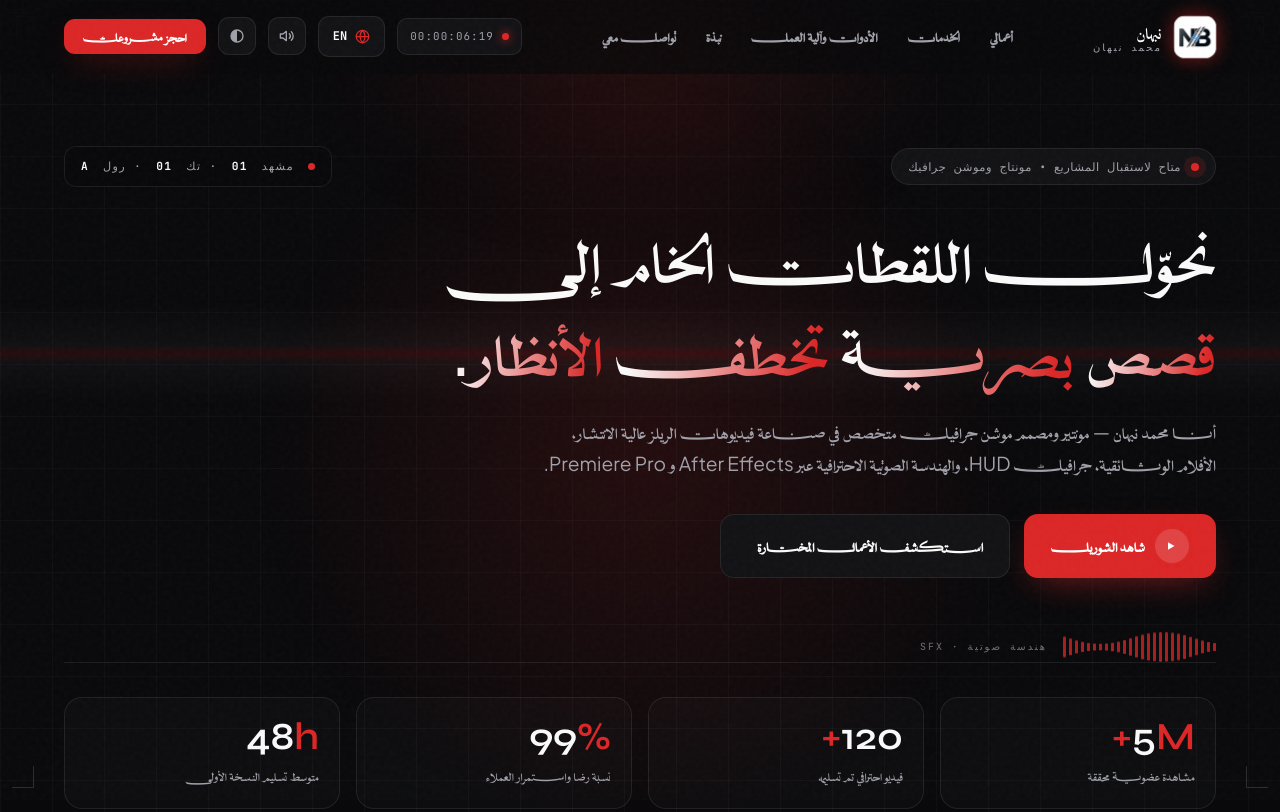
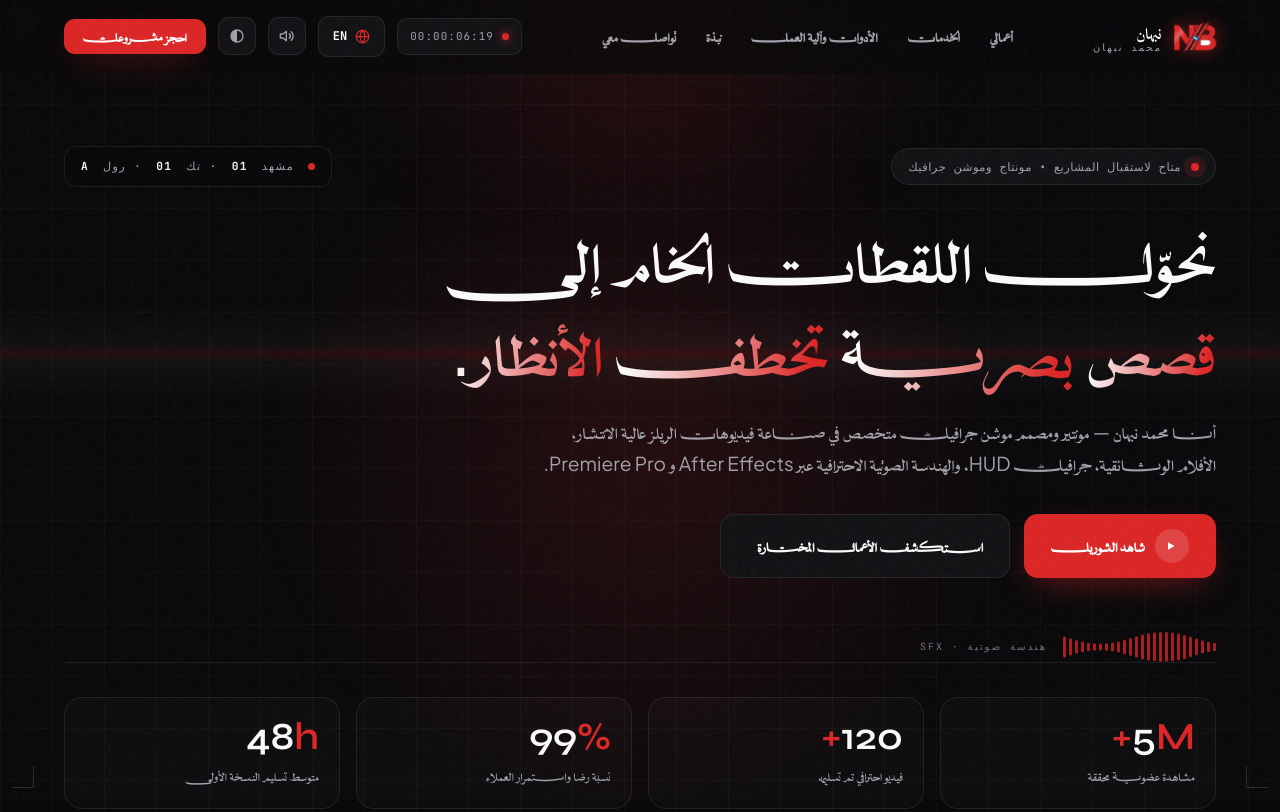
Before and after one commit to nabhanvideoeditor/nabhanvideoeditor.github.io, a plain HTML site: page index.html in a window 1280 px wide. Shown: the top 812 px of the page. Drawn offline with Linux system fonts and the light colour scheme.

Commit message:
Logo: transparent theme-colored mark (no white chip), per-theme accents, gleam animation

```diff
--- a/css/style.css
+++ b/css/style.css
@@ -224,26 +224,31 @@ input, textarea, select { font: inherit; }
 }
 
 .brand { display: flex; align-items: center; gap: 12px; }
-.brand-logo-wrap { position: relative; display: block; width: 42px; height: 42px; flex-shrink: 0; animation: logo-glow 4.4s ease-in-out infinite, logo-breathe 4.4s ease-in-out infinite; }
-.brand-logo { width: 42px; height: 42px; border-radius: 12px; display: block; transition: transform .35s cubic-bezier(.2,.8,.2,1); }
-.brand:hover .brand-logo { transform: translateY(-2px) scale(1.07); }
+.brand-logo-wrap { position: relative; display: block; width: 42px; height: 42px; flex-shrink: 0; transition: transform .35s cubic-bezier(.2,.8,.2,1); animation: logo-glow 4.4s ease-in-out infinite; }
+.brand:hover .brand-logo-wrap { transform: translateY(-2px) scale(1.06); }
+.brand-logo-anim { position: absolute; inset: 0; display: block; animation: logo-breathe 4.4s ease-in-out infinite; }
+.logo-layer { position: absolute; inset: 0; display: block; }
+.logo-base { background: url("../assets/img/logo-base.png") center / contain no-repeat; }
+.logo-letters {
+  background: url("../assets/img/logo-letters-cinema.png") center / contain no-repeat;
+}
+html[data-theme="studio"]    .logo-letters { background-image: url("../assets/img/logo-letters-studio.png"); }
+html[data-theme="midnight"]  .logo-letters { background-image: url("../assets/img/logo-letters-midnight.png"); }
+html[data-theme="emerald"]   .logo-letters { background-image: url("../assets/img/logo-letters-emerald.png"); }
+html[data-theme="royal"]     .logo-letters { background-image: url("../assets/img/logo-letters-royal.png"); }
+html[data-theme="editorial"] .logo-letters { background-image: url("../assets/img/logo-letters-editorial.png"); }
 .brand-logo-shine {
-  position: absolute; inset: 0; border-radius: 12px; pointer-events: none;
-  background: linear-gradient(115deg, transparent 30%, rgba(255,255,255,.7) 50%, transparent 70%);
-  background-size: 280% 280%;
-  -webkit-mask-image: url("../assets/img/logo-badge.png");
-  mask-image: url("../assets/img/logo-badge.png");
-  -webkit-mask-size: contain; mask-size: contain;
-  -webkit-mask-repeat: no-repeat; mask-repeat: no-repeat;
-  -webkit-mask-position: center; mask-position: center;
+  position: absolute; inset: 0; pointer-events: none;
+  background: url("../assets/img/logo-shine.png") center / contain no-repeat;
   mix-blend-mode: screen;
+  opacity: 0;
   animation: logo-shine 4.4s ease-in-out infinite;
 }
 @keyframes logo-shine {
-  0% { background-position: 135% 0; opacity: 0; }
-  20% { opacity: 1; }
-  60% { background-position: -35% 0; opacity: 1; }
-  100% { background-position: -35% 0; opacity: 0; }
+  0% { opacity: 0; }
+  28% { opacity: .95; }
+  62% { opacity: .22; }
+  100% { opacity: 0; }
 }
 @keyframes logo-glow {
   0%, 100% { filter: drop-shadow(0 0 0 color-mix(in srgb, var(--accent) 0%, transparent)); }
@@ -819,7 +824,7 @@ html[lang="ar"] .form-success h3 { font-weight: 600; }
 .loader { position: fixed; inset: 0; z-index: 100; background: var(--bg); display: flex; flex-direction: column; align-items: center; justify-content: center; gap: 20px; transition: opacity .55s ease, visibility .55s; }
 .loader.is-done { opacity: 0; visibility: hidden; }
 .loader-clap { width: 64px; height: 40px; position: relative; }
-.loader-logo { width: 88px; height: 88px; border-radius: 22px; animation: loader-logo-in .9s cubic-bezier(.2,.8,.2,1) both, loader-logo-float 3.4s ease-in-out .9s infinite; }
+.loader-logo { position: relative; display: block; width: 88px; height: 88px; animation: loader-logo-in .9s cubic-bezier(.2,.8,.2,1) both, loader-logo-float 3.4s ease-in-out .9s infinite; }
 @keyframes loader-logo-in { from { opacity: 0; transform: scale(.7) translateY(12px); } to { opacity: 1; transform: none; } }
 @keyframes loader-logo-float { 0%, 100% { transform: translateY(0); } 50% { transform: translateY(-6px); } }
 .loader-clap::before { content: ""; position: absolute; inset: 0; background: var(--surface); border: 1px solid var(--line-strong); border-radius: 8px; }
--- a/index.html
+++ b/index.html
@@ -51,8 +51,8 @@
   <link rel="preconnect" href="https://fonts.gstatic.com" crossorigin>
   <link href="https://fonts.googleapis.com/css2?family=Cairo:wght@400;600;700;800;900&family=Tajawal:wght@400;500;700;800&family=JetBrains+Mono:wght@400;500;700&family=Plus+Jakarta+Sans:wght@400;500;600;700&family=Syne:wght@600;700;800&display=swap" rel="stylesheet">
 
-  <link rel="icon" type="image/png" href="assets/img/logo-badge.png">
-  <link rel="apple-touch-icon" href="assets/img/logo-badge.png">
+  <link rel="icon" type="image/png" href="assets/img/logo-badge-dark.png">
+  <link rel="apple-touch-icon" href="assets/img/logo-badge-dark-256.png">
   <link rel="stylesheet" href="css/style.css">
   <noscript><style>.loader{display:none}</style></noscript>
 </head>
@@ -60,7 +60,10 @@
 
   <!-- شاشة البداية -->
   <div class="loader" id="loader" aria-hidden="true">
-    <img class="loader-logo" src="assets/img/logo-badge.png" alt="Nabhan" width="88" height="88">
+    <span class="loader-logo" aria-hidden="true">
+      <span class="logo-layer logo-base"></span>
+      <span class="logo-layer logo-letters"></span>
+    </span>
     <div class="loader-title">NABHAN &bull; VIDEO EDITOR</div>
     <div class="loader-bar"><span></span></div>
   </div>
--- a/js/main.js
+++ b/js/main.js
@@ -162,8 +162,11 @@
       + '<div class="header-inner">'
       +   '<a class="brand" href="#top" aria-label="' + esc(brand) + '">'
       +     '<span class="brand-logo-wrap">'
-      +       '<img class="brand-logo" src="assets/img/logo-badge.png" alt="' + esc(brand) + ' logo" width="42" height="42">'
-      +       '<span class="brand-logo-shine" aria-hidden="true"></span>'
+      +       '<span class="brand-logo-anim">'
+      +         '<span class="logo-layer logo-base" aria-hidden="true"></span>'
+      +         '<span class="logo-layer logo-letters" aria-hidden="true"></span>'
+      +         '<span class="brand-logo-shine" aria-hidden="true"></span>'
+      +       '</span>'
       +     '</span>'
       +     '<span class="brand-text">'
       +       '<span class="brand-name">' + esc(brand) + '</span>'
@@ -1283,8 +1286,12 @@
   }
 
   document.addEventListener('DOMContentLoaded', function () {
-    document.documentElement.style.setProperty('--accent', S.meta.accent || '#DC2626');
-    document.documentElement.style.setProperty('--accent-dark', S.meta.accentDark || '#991B1B');
+    /* الأكسسنت الافتراضي من content.js — بيتحط في :root عشان الستايلات
+       (html[data-theme="..."]) تفضل فوقه، والألون المحفوظة تفضل فوق الكل */
+    var st = document.createElement('style');
+    st.textContent = ':root{--accent:' + (S.meta.accent || '#DC2626')
+      + ';--accent-dark:' + (S.meta.accentDark || '#991B1B') + '}';
+    document.head.appendChild(st);
     applyPalette(savedPalette());
     renderAll();
     bindGlobalSounds();
```
Also changed, not shown: admin.html (+1 -1 lines), assets/img/logo-badge-256.png (deleted), assets/img/logo-badge-dark-256.png (added), assets/img/logo-badge-dark.png (added), assets/img/logo-badge.png (deleted), assets/img/logo-base.png (added), assets/img/logo-letters-cinema.png (added), assets/img/logo-letters-editorial.png (added), assets/img/logo-letters-emerald.png (added), assets/img/logo-letters-midnight.png (added), assets/img/logo-letters-royal.png (added), assets/img/logo-letters-studio.png (added), assets/img/logo-lockup.png (deleted), assets/img/logo-mark.png (deleted), 3 more files.
